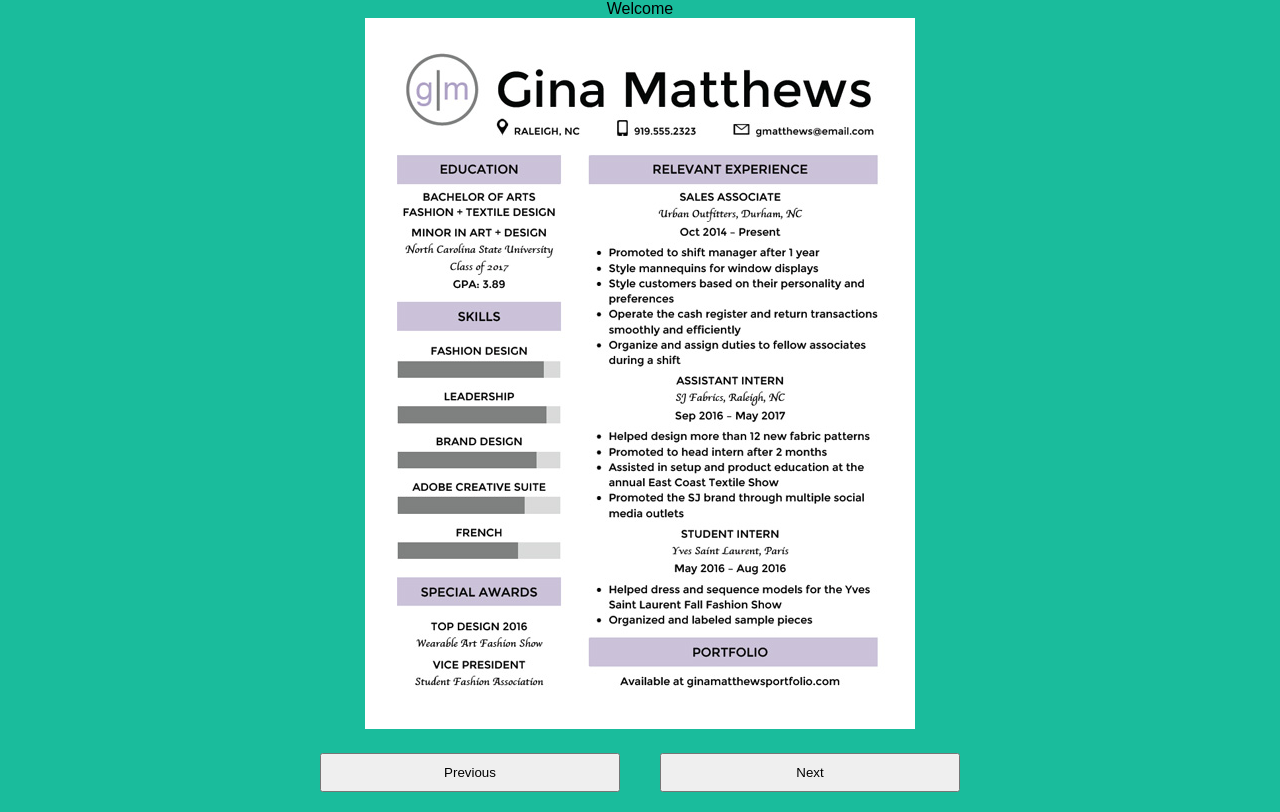
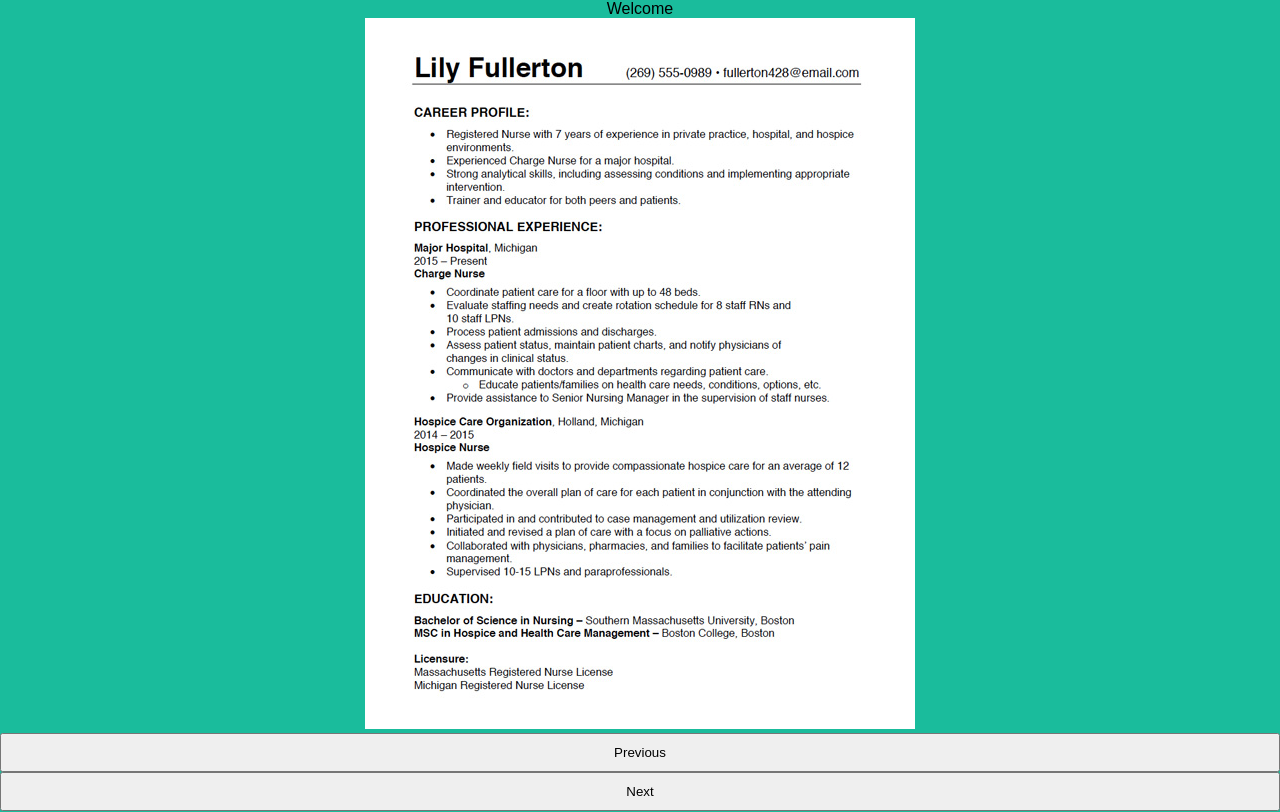
Before and after one commit to salinpaul94/Login-Form-Validation-using-HTML-CSS-Javascript, a plain HTML site: page jobPortal.html in a window 1280 px wide. Both pictures are taken after a click on the button "Previous". Drawn offline with Linux system fonts and the light colour scheme.

Commit message:
next button and back button

```diff
--- a/jobPortal.css
+++ b/jobPortal.css
@@ -6,15 +6,17 @@
 }
 
 body {
-    display: grid;
     height: 100%;
     place-items: center;
     background: #1abc9c;
 }
 
+.divButton{
+    width: 100%;
+}
+
 .button {
-    width: 300px;
+    width: 100%;
     padding: 10px;
-    margin: 20px;
     cursor: pointer;
 }
--- a/jobPortal.html
+++ b/jobPortal.html
@@ -14,7 +14,7 @@
 
     <div id="resume"></div>
 
-    <div><button class="button">Previous</button><button class="button">Next</button></div>
+    <div class="divButton"><button class="button" id="back">Previous</button><button class="button" id="next">Next</button></div>
 
     <script src="jobPortal.js"></script>
 </body>
--- a/jobPortal.js
+++ b/jobPortal.js
@@ -10,28 +10,55 @@ const jobApplication = [
         img: 'images/02 Bookkeeper Resume.jpg',
     },
     {
-        id: 1,
+        id: 3,
         role: 'chef',
         img: 'images/03 Chef Resume.jpg',
     },
     {
-        id: 1,
+        id: 4,
         role: 'contractor',
         img: 'images/04 Contractor Resume.jpg',
     },
     {
-        id: 1,
+        id: 5,
         role: 'nurse',
         img: 'images/05 Nurse Resume.jpg',
     }
 ]
 
 
-
+let imgSrc = 0;
 let roleData = jobApplication.map(value => value.role);
 console.log(roleData);
 
 let img = document.createElement( "img" );
-img.src = "images/01  Fashion Designer Resume.jpg";
+img.src = jobApplication[imgSrc].img;
+document.getElementById('resume').appendChild(img);
 
-document.getElementById('resume').appendChild(img);
+
+const next = document.getElementById("next");
+next.addEventListener("click", myNext);
+
+function myNext() {
+    imgSrc += 1
+    if(imgSrc < jobApplication.length){
+        img.src = jobApplication[imgSrc].img;
+    } else {
+        imgSrc = 0;
+        img.src = jobApplication[imgSrc].img;
+    }
+}
+
+const back = document.getElementById("back");
+back.addEventListener("click", myBack);
+
+function myBack() {
+    imgSrc -= 1
+    console.log(imgSrc);
+    if(imgSrc > -1){
+        img.src = jobApplication[imgSrc].img;
+    } else {
+        imgSrc = jobApplication.length-1;
+        img.src = jobApplication[imgSrc].img;
+    }
+}
```
